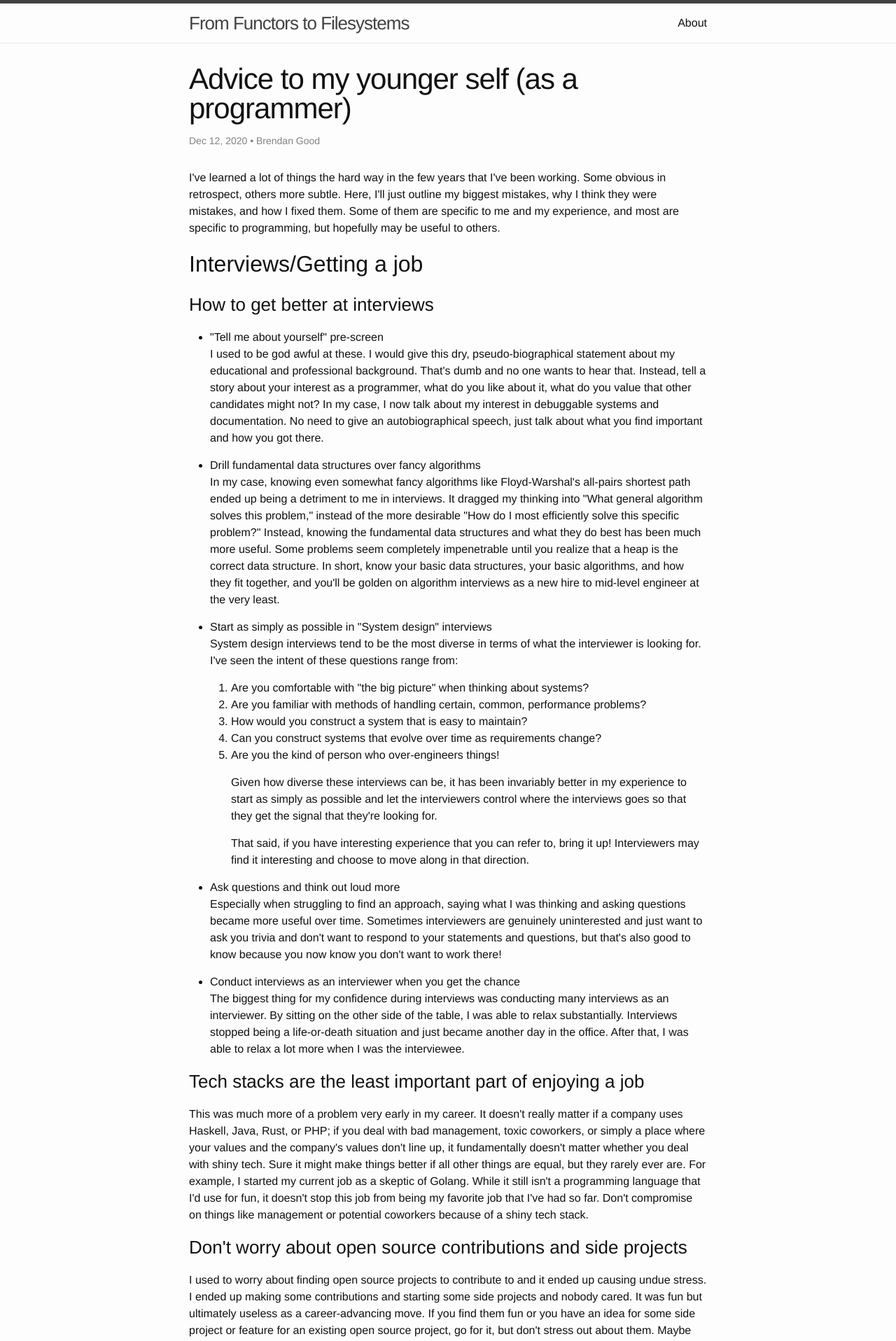
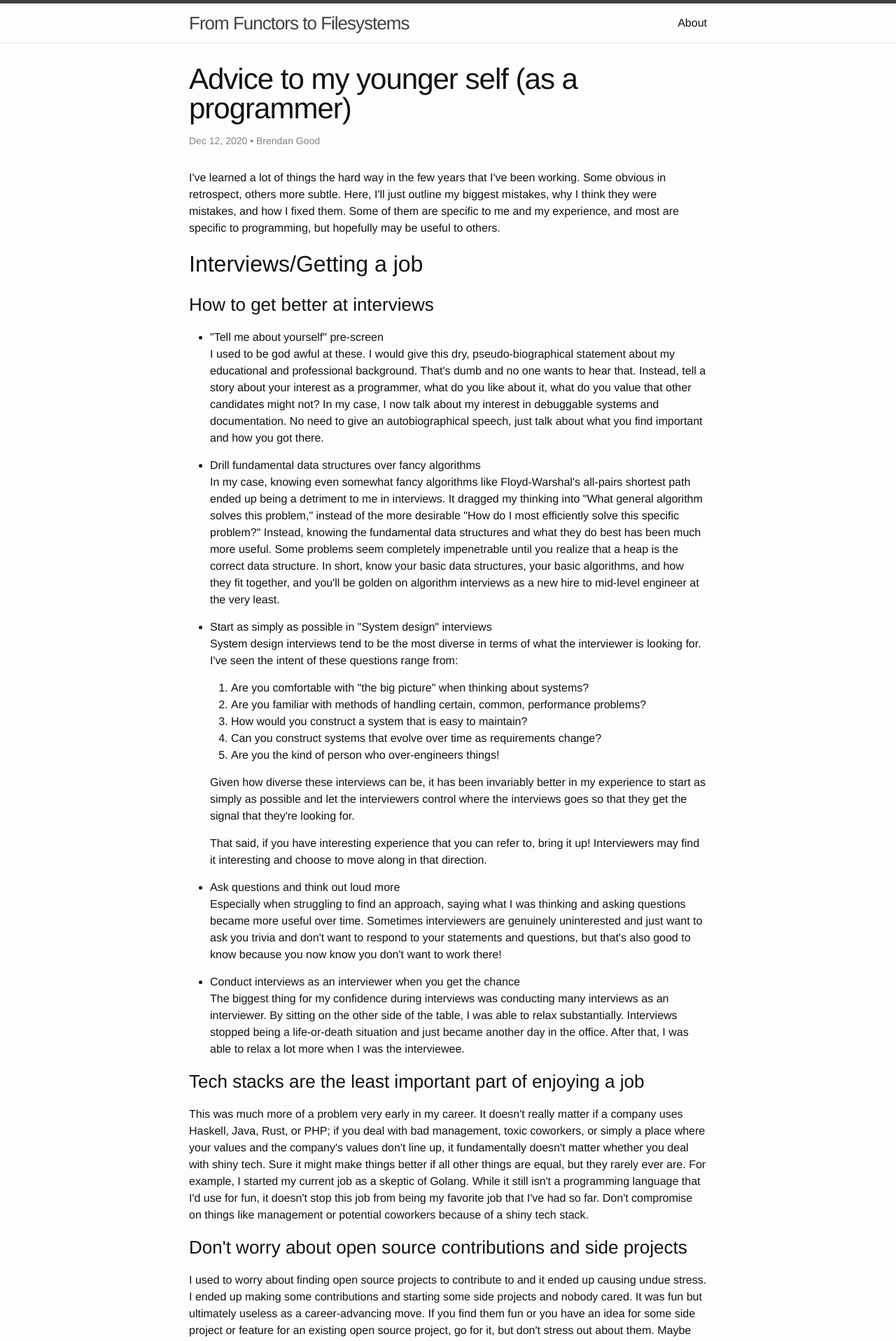
Before and after one commit to b-t-g/b-t-g.github.io, a Jekyll site: the page built from _posts/2020-12-12-advice-to-my-younger-self.html, in a window 1280 px wide. Shown: the top 1916 px of the page at 70% size. Built offline with Jekyll 4.4.1, drawn with Linux system fonts in a browser that asks for light colours.

Commit message:
Try to fix formatting.

```diff
--- a/_posts/2020-12-12-advice-to-my-younger-self.html
+++ b/_posts/2020-12-12-advice-to-my-younger-self.html
@@ -57,9 +57,9 @@ System design interviews tend to be the most diverse in terms of what the interv
 <li>Are you familiar with methods of handling certain, common, performance problems?</li>
 <li>How would you construct a system that is easy to maintain?</li>
 <li>Can you construct systems that evolve over time as requirements change?</li>
-<li><p>
-Are you the kind of person who over-engineers things!
-</p>
+<li>Are you the kind of person who over-engineers things!</li>
+</ol>
+
 
 <p>
 Given how diverse these interviews can be, it has been invariably better in my experience to start as simply as possible and let the interviewers control where
@@ -68,8 +68,7 @@ the interviews goes so that they get the signal that they're looking for.
 
 <p>
 That said, if you have interesting experience that you can refer to, bring it up! Interviewers may find it interesting and choose to move along in that direction.
-</p></li>
-</ol>
+</p>
 </div>
 </li>
 
--- a/src/drafts/advice-to-my-younger-self.org
+++ b/src/drafts/advice-to-my-younger-self.org
@@ -33,6 +33,7 @@ mistakes, why I think they were mistakes, and how I fixed them. Some of them are
 3. How would you construct a system that is easy to maintain?
 4. Can you construct systems that evolve over time as requirements change?
 5. Are you the kind of person who over-engineers things!
+
 
    Given how diverse these interviews can be, it has been invariably better in my experience to start as simply as possible and let the interviewers control where
    the interviews goes so that they get the signal that they're looking for.
```
